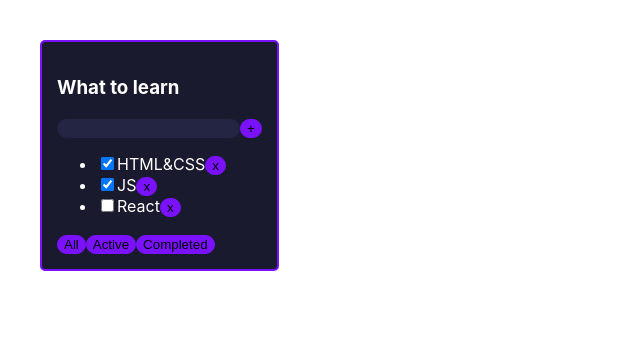
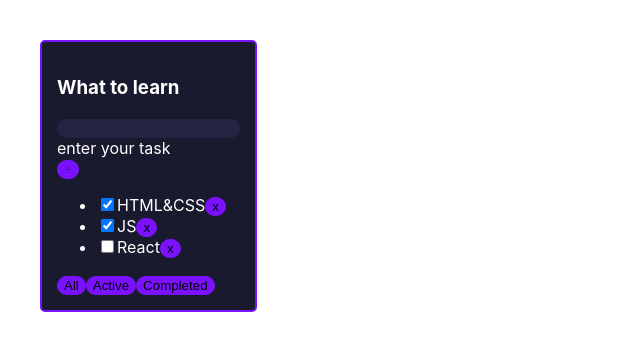
Before and after one commit to anna-7nova/my_to_do_list_with_vite, a React (Vite) app: page / in a window 1280 px wide. Shown: the top 350 px of the page, without its empty margins (0-640 px from the left). Built offline with nearby package versions, Linux system fonts and the light colour scheme.

Commit message:
add text to clarify input and disabled button

```diff
--- a/src/App.tsx
+++ b/src/App.tsx
@@ -59,8 +59,6 @@ export function App() {
       setTasks(newArray)
     }
 
-    console.log(v1())
-
     //UI
     const [filter, setFilter] = useState<FilterValuesType>("all")
     let filteredTask: Array<TaskType> = tasks
--- a/src/components/AddForm.tsx
+++ b/src/components/AddForm.tsx
@@ -18,10 +18,14 @@ export const AddForm = (props: AddFormType) => {
         setTitle("")
     }
 
+    const IsTitleNamePossible = title.length<=15 && title.length>0
+
     return (
         <div>
             <input onChange={onChangeHandler} value={title}/>
-            <Button title='+' onClickHandler={onClickHandler}/>
+            {!title.length && <div>enter your task</div>}
+            {!IsTitleNamePossible && Boolean(title.length) && <div>until 15 letters</div>}
+            <Button isDisabled={!IsTitleNamePossible} title='+' onClickHandler={onClickHandler}/>
         </div>
     );
 }
--- a/src/components/Button.tsx
+++ b/src/components/Button.tsx
@@ -3,8 +3,9 @@ import React from 'react';
 type ButtonPropsType = {
     title: string
     onClickHandler: () => void
+    isDisabled?: boolean
 }
 
-export const Button = ({title, onClickHandler}: ButtonPropsType) => {
-    return <button onClick={onClickHandler}>{title}</button>
+export const Button = ({title, onClickHandler, isDisabled}: ButtonPropsType) => {
+    return <button disabled={isDisabled} onClick={onClickHandler}>{title}</button>
 }
```
